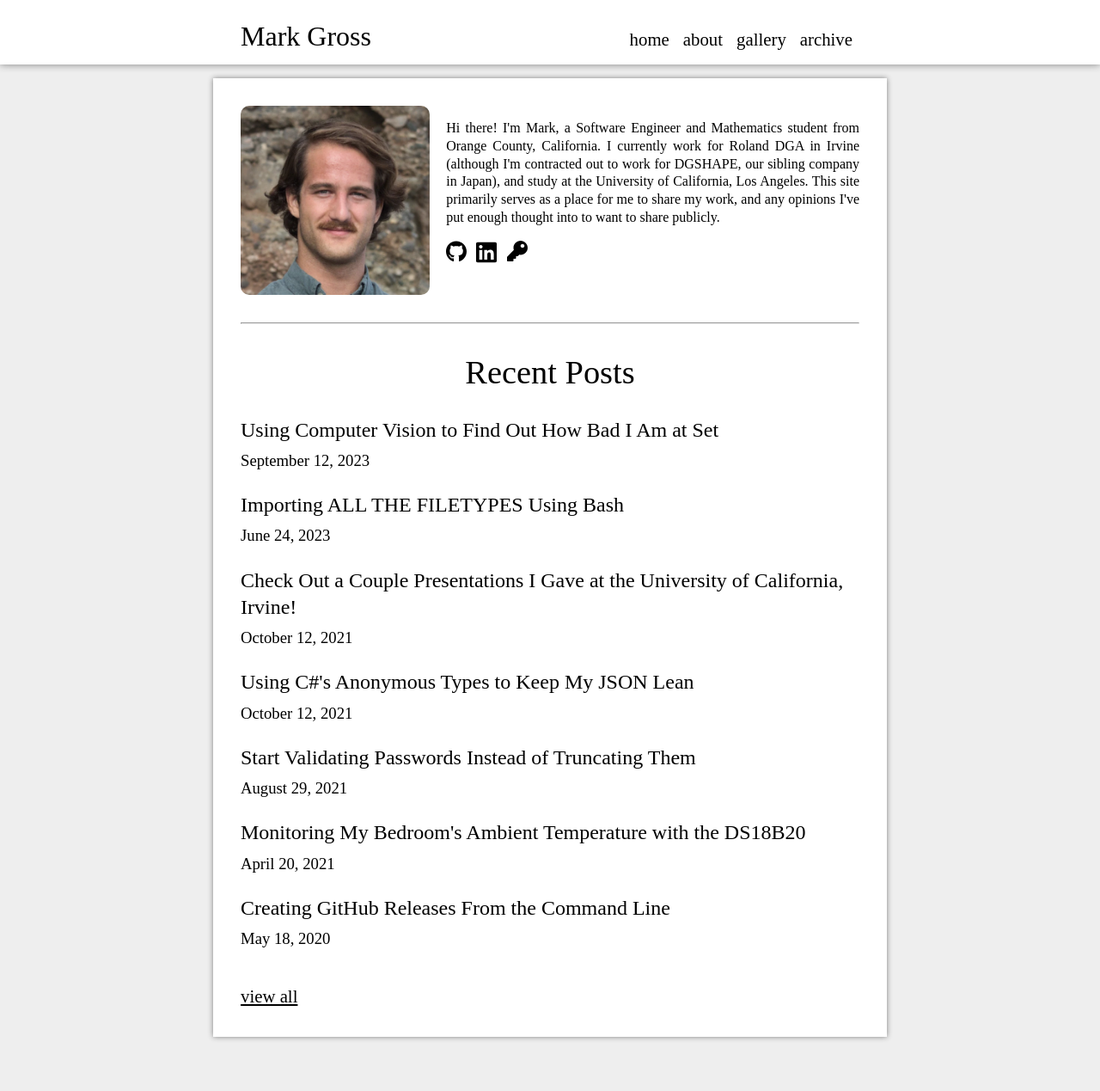
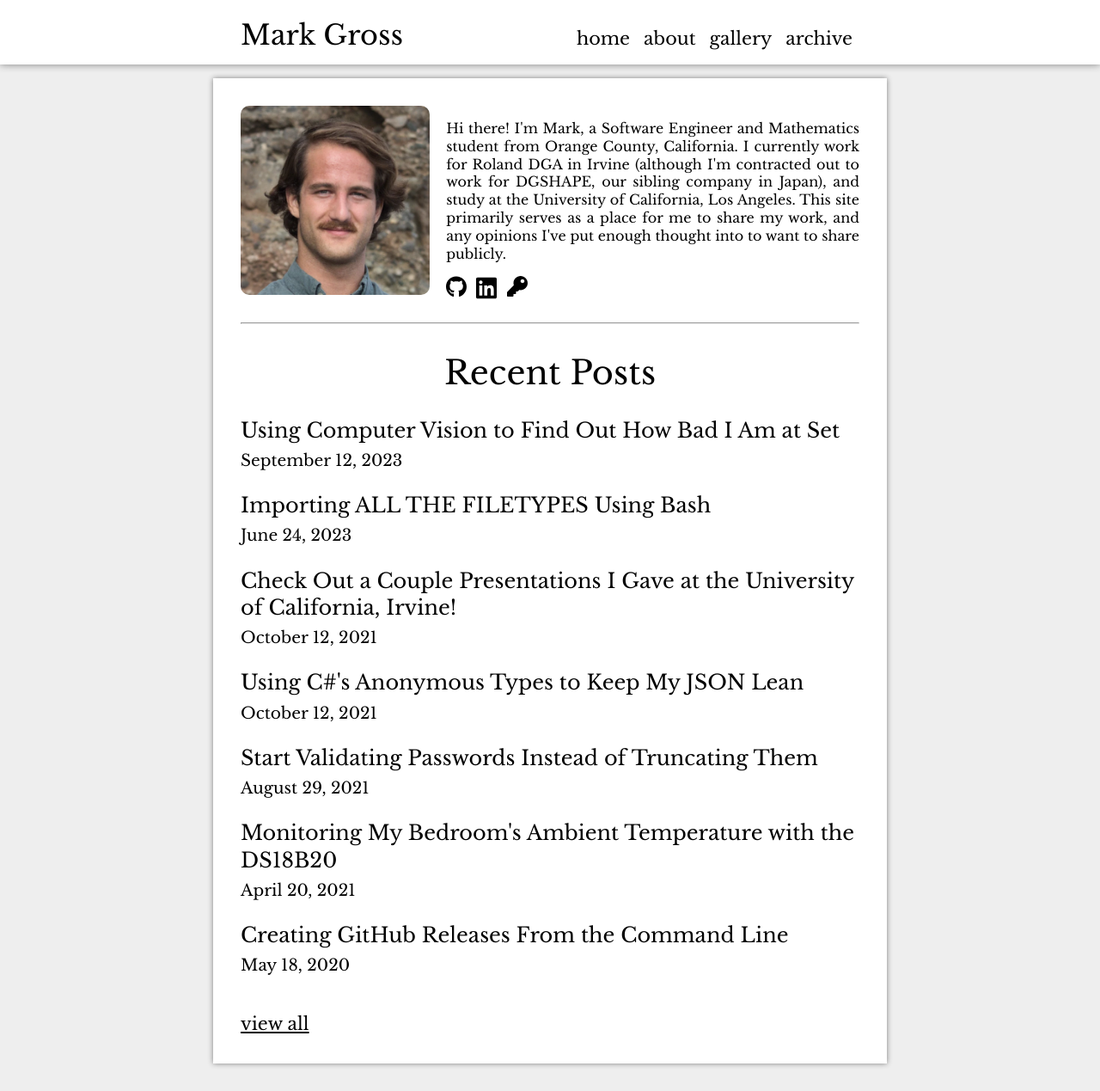
Before and after one commit to MarkusG/markusg.github.io, a Jekyll site: the page built from index.html, in a window 1280 px wide. Shown: the whole page at 86% size. Built offline with Jekyll 4.4.1, drawn with Linux system fonts in a browser that asks for light colours; before the commit the page ends 1238 px from its top, so only the background shows below that.

Commit message:
Fix font

```diff
--- a/_includes/head.html
+++ b/_includes/head.html
@@ -2,6 +2,7 @@
 	<meta charset="utf-8">
 	<meta name="viewport" content="width=device-width, initial-scale=1.0">
 	<link rel="stylesheet" href="{{ "/assets/css/main.css" | relative_url }}">
+    <link rel="stylesheet" href="https://fonts.googleapis.com/css?family=Libre+Baskerville">
 	<title>
 		{% if page.title %}
 		{{ page.title }} - {{ site.you.name }}
--- a/_sass/mgross/main.scss
+++ b/_sass/mgross/main.scss
@@ -2,7 +2,7 @@
 
 body {
 	background-color: #eee;
-	font-family: "Libre Baskerville, serif";
+	font-family: 'Libre Baskerville', serif;
 	margin: 0;
     line-height: 1.3;
 }
```
